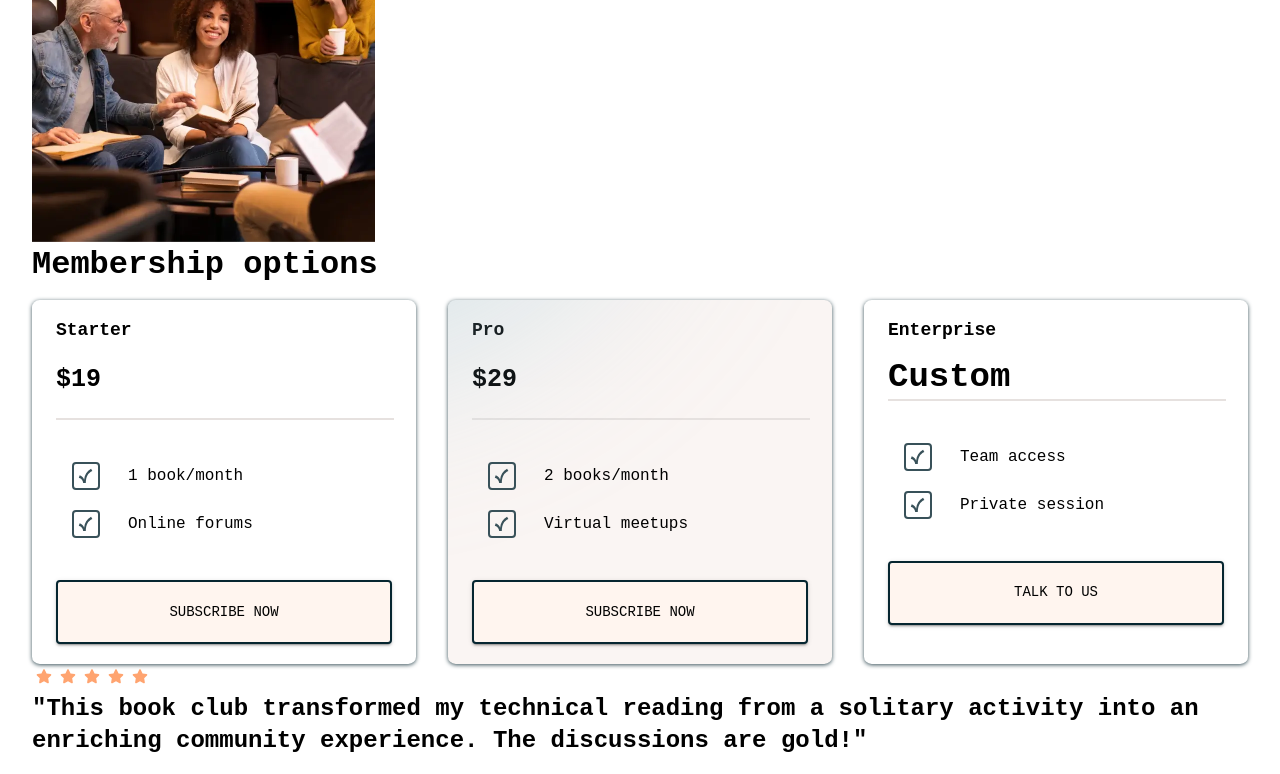
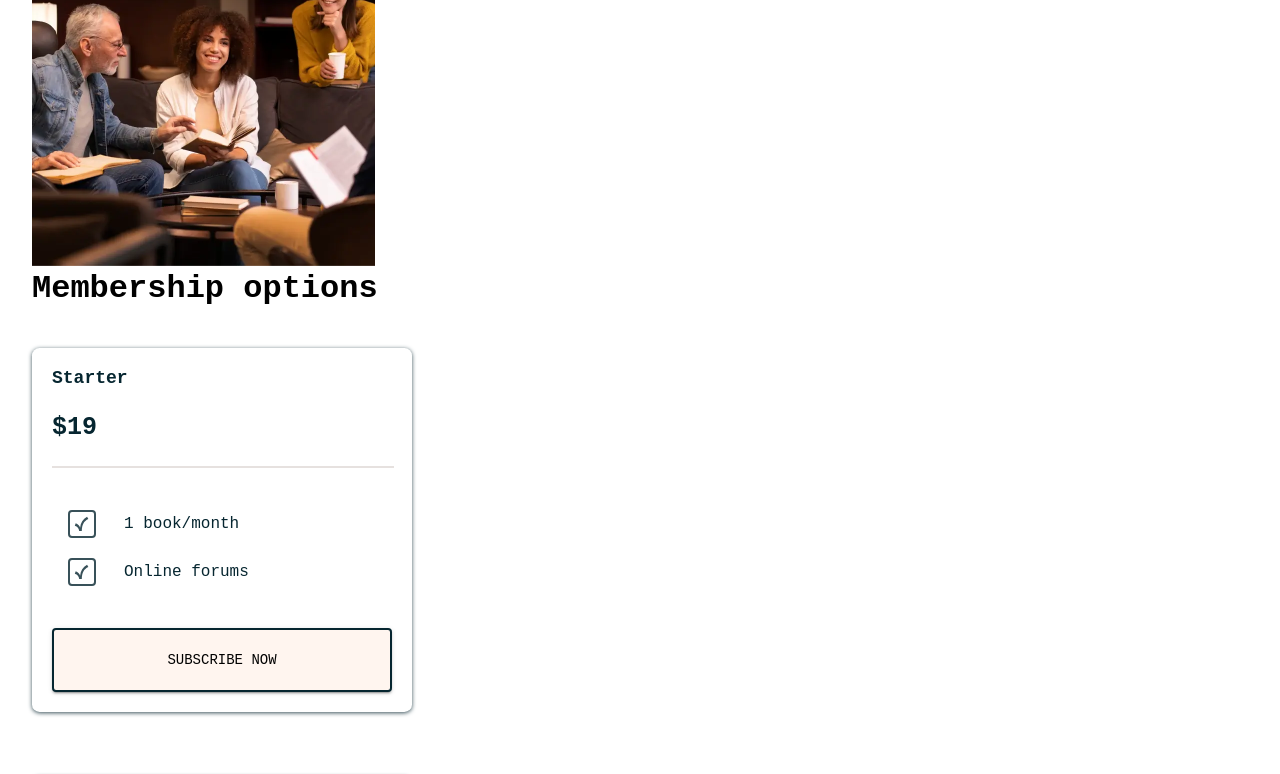
Before and after one commit to MNRSkills/Tech-Book-React-MUI-FM, a React (Vite) app: page / in a window 1280 px wide. Shown: the part 1646-2420 px from the top of the page. Built offline with nearby package versions, Linux system fonts and the light colour scheme; a web font is replaced by a local one.

Commit message:
Working on this Grid from MUI

```diff
--- a/src/Components/Cards.jsx
+++ b/src/Components/Cards.jsx
@@ -2,6 +2,7 @@ import {
   Typography,
   Button,
   Container,
+  Card,
   List,
   ListItem,
   ListItemText,
@@ -16,17 +17,7 @@ const Cards = ({ accessTier, gradientStyle }) => {
   console.log(gradientStyle, "added styles");
   return (
     <>
-      <Container
-        sx={{
-          boxShadow: "0 1px 4px #385159",
-          padding: "20px 20px",
-          margin: "24px 0",
-          borderRadius: "2%",
-          position: "relative",
-          overflow: "hidden",
-          background: gradientStyle ? "#faf5f3" : "#fffff",
-        }}
-      >
+      <Card>
         {gradientStyle ? (
           <Box
             sx={{
@@ -86,7 +77,7 @@ const Cards = ({ accessTier, gradientStyle }) => {
         <Button variant="contained" sx={{ width: "100%" }}>
           {accessTier.subNow}
         </Button>
-      </Container>
+      </Card>
     </>
   );
 };
--- a/src/Components/Section.jsx
+++ b/src/Components/Section.jsx
@@ -4,7 +4,11 @@ const Section = ({ image, children, titleVariant = "h2", sx = {} }) => {
   console.log(image);
   return (
     <section>
-      <Box sx={{ xs: "343px", sm: "365px", md: "768px", lg: "1440px" }}>
+      <Box
+        sx={{
+          width: { xs: "343px", sm: "365px", md: "768px", lg: "1440px" },
+        }}
+      >
         {children}
       </Box>
       <Box>
--- a/src/Components/sections/Membership.jsx
+++ b/src/Components/sections/Membership.jsx
@@ -1,4 +1,5 @@
 import { Box, Container, Stack, Typography } from "@mui/material";
+import Grid from "@mui/material/Grid2";
 import Cards from "../Cards";
 const Membership = () => {
   const cardData = [
@@ -33,9 +34,14 @@ const Membership = () => {
         Membership options
       </Typography>
       {/* Move the width to section for all sections */}
-      <Stack
-        direction={{ xs: "column", sm: "column", md: "row" }}
-        spacing={{ xs: 1, sm: 2, md: 4 }}
+      {/* <Grid
+        container
+        spacing={}
+        // key={index}
+        xs={12} // full width on phones
+        sm={6} // still one per row
+        md={4} // 2 per row on tablet
+        //lg={4} // 3 per row on desktop
       >
         {cardData.map((accessTier, index) => {
           return (
@@ -46,7 +52,22 @@ const Membership = () => {
             />
           );
         })}
-      </Stack>
+      </Grid> */}
+
+      <Grid container spacing={2} columns={{ xs: 1, sm: 2, md: 2 }}>
+        {cardData.map((accessTier, index) => (
+          <Grid
+            item
+            key={index}
+            xs={12} // 1 per row on mobile
+            sm={12}
+            md={6} // 2 per row on tablets
+            lg={4} // 3 per row on desktop
+          >
+            <Cards accessTier={accessTier} gradientStyle={index === 1} />
+          </Grid>
+        ))}
+      </Grid>
     </>
   );
 };
--- a/src/theme.jsx
+++ b/src/theme.jsx
@@ -56,6 +56,20 @@ const theme = createTheme({
         },
       },
     },
+    MuiCard: {
+      styleOverrides: {
+        root: {
+          boxShadow: "0 1px 4px #385159",
+          padding: "20px 20px",
+          margin: "24px 0",
+          borderRadius: "2%",
+          position: "relative",
+          overflow: "hidden",
+          // background: gradientStyle ? "#faf5f3" : "#fffff",
+          width: 340,
+        },
+      },
+    },
   },
 });
 
```
